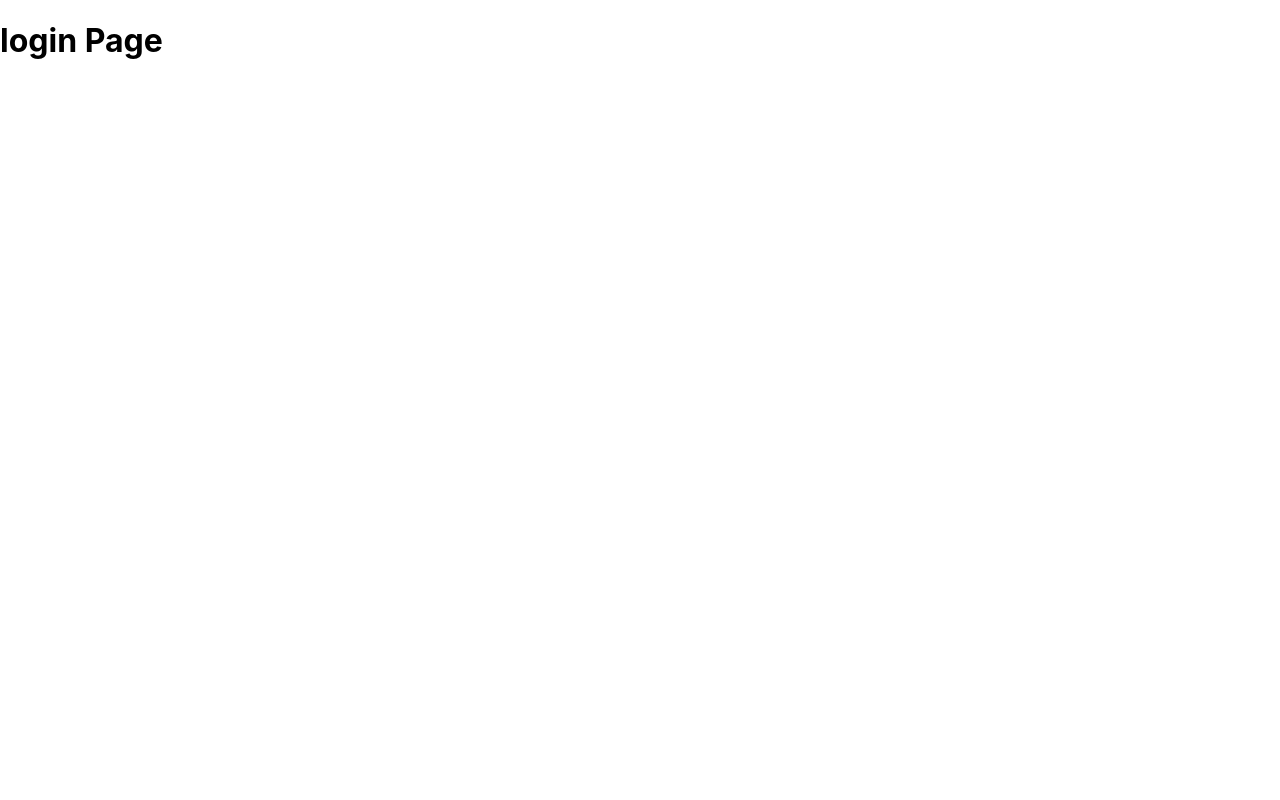
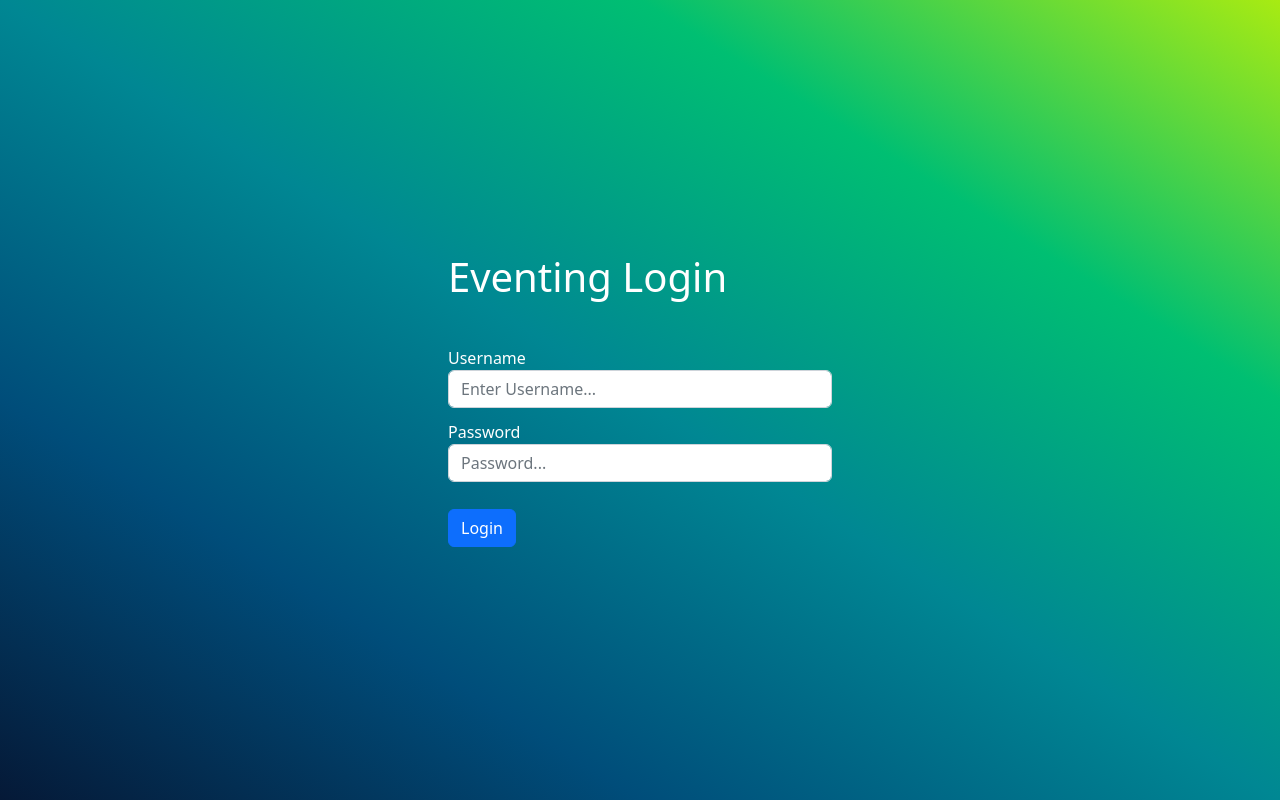
Before and after one commit to KaushalNijhawan/Eventing, a React (Create React App) app in the folder Eventing_frontEnd/eventing/: page / in a window 1280 px wide. Built offline with nearby package versions, Linux system fonts and the light colour scheme.

Commit message:
added login UI changes and handeling code

```diff
--- a/Eventing_frontEnd/eventing/package.json
+++ b/Eventing_frontEnd/eventing/package.json
@@ -15,7 +15,8 @@
     "react-dom": "^18.2.0",
     "react-router-dom": "^6.3.0",
     "react-scripts": "5.0.1",
-    "web-vitals": "^2.1.4"
+    "web-vitals": "^2.1.4",
+    "yup": "^0.32.11"
   },
   "scripts": {
     "start": "set PORT=3006 && react-scripts start",
--- /dev/null
+++ b/Eventing_frontEnd/eventing/src/components/auth/login/login.css
@@ -0,0 +1,7 @@
+.home{
+    background-image: linear-gradient(to right top, #051937, #004d7a, #008793, #00bf72, #a8eb12);
+}
+
+label,h1{
+    color:white
+}
--- a/Eventing_frontEnd/eventing/src/components/auth/login/login.jsx
+++ b/Eventing_frontEnd/eventing/src/components/auth/login/login.jsx
@@ -1,6 +1,47 @@
-const Login = () =>{
-    return(
-        <h1>login Page</h1>
+import { useState } from 'react';
+import './login.css';
+
+const Login = () => {
+    const [loginUser , setLoginUser] = useState({
+        username : "",
+        password : ""
+    });
+
+    const handleChange =(e)=>{
+        if(e && e.target.value){
+            const name = e.target.name;
+            const value = e.target.value;
+            // here if you see squre brackets this will do the dynamic mapping of the fields using one way binding like it will see the name of field and assign the value to it dynamically accordingly;
+            setLoginUser({...loginUser, [name] : value});
+            console.log(loginUser)
+        }
+    }
+
+    const handleSubmit = (e)=>{
+        e.preventDefault();
+    }
+
+    return (
+        <div style={{height:"100%",width:"100%", display:'flex', flexDirection:'column', alignItems:'center', justifyContent:'center'}} className="home">
+            <div style={{width:'30%'}}>
+            <h1>Eventing Login</h1>
+            </div>
+            <div style={{width:'30%', marginTop:'2%'}}>
+            <form onSubmit={e => handleSubmit(e)}>
+                <div className="form-group" style={{marginTop:'3%'}}>
+                    <label htmlFor="exampleInputEmail1" >Username</label>
+                    <input type="text" className="form-control" name = "username" id="exampleInputEmail1" aria-describedby="emailHelp" placeholder="Enter Username..."
+                    onChange = {e => handleChange(e)}/>
+                </div>
+                <div className="form-group" style={{marginTop:'3%'}}>
+                    <label htmlFor="exampleInputPassword1">Password</label>
+                    <input type="password" name = "password" className="form-control" id="exampleInputPassword1" placeholder="Password..."
+                    onChange = {e => handleChange(e)}/>
+                </div>
+                <button type="submit" className="btn btn-primary" style={{marginTop:'7%'}}>Login</button>
+            </form>
+            </div>
+        </div>
     );
 }
 
--- a/Eventing_frontEnd/eventing/src/index.css
+++ b/Eventing_frontEnd/eventing/src/index.css
@@ -11,3 +11,9 @@ code {
   font-family: source-code-pro, Menlo, Monaco, Consolas, 'Courier New',
     monospace;
 }
+
+
+html,  body , #root{
+  height:100%;
+  width:100%;
+}
--- a/Eventing_frontEnd/eventing/src/index.js
+++ b/Eventing_frontEnd/eventing/src/index.js
@@ -4,6 +4,8 @@ import './index.css';
 import App from './App';
 import reportWebVitals from './reportWebVitals';
 import { BrowserRouter } from 'react-router-dom';
+import 'bootstrap/dist/css/bootstrap.min.css';
+import 'bootstrap/dist/js/bootstrap.bundle.min';
 
 const root = ReactDOM.createRoot(document.getElementById('root'));
 root.render(
```
Also changed, not shown: Eventing_frontEnd/eventing/src/App.css (deleted, +0 -38 lines).
